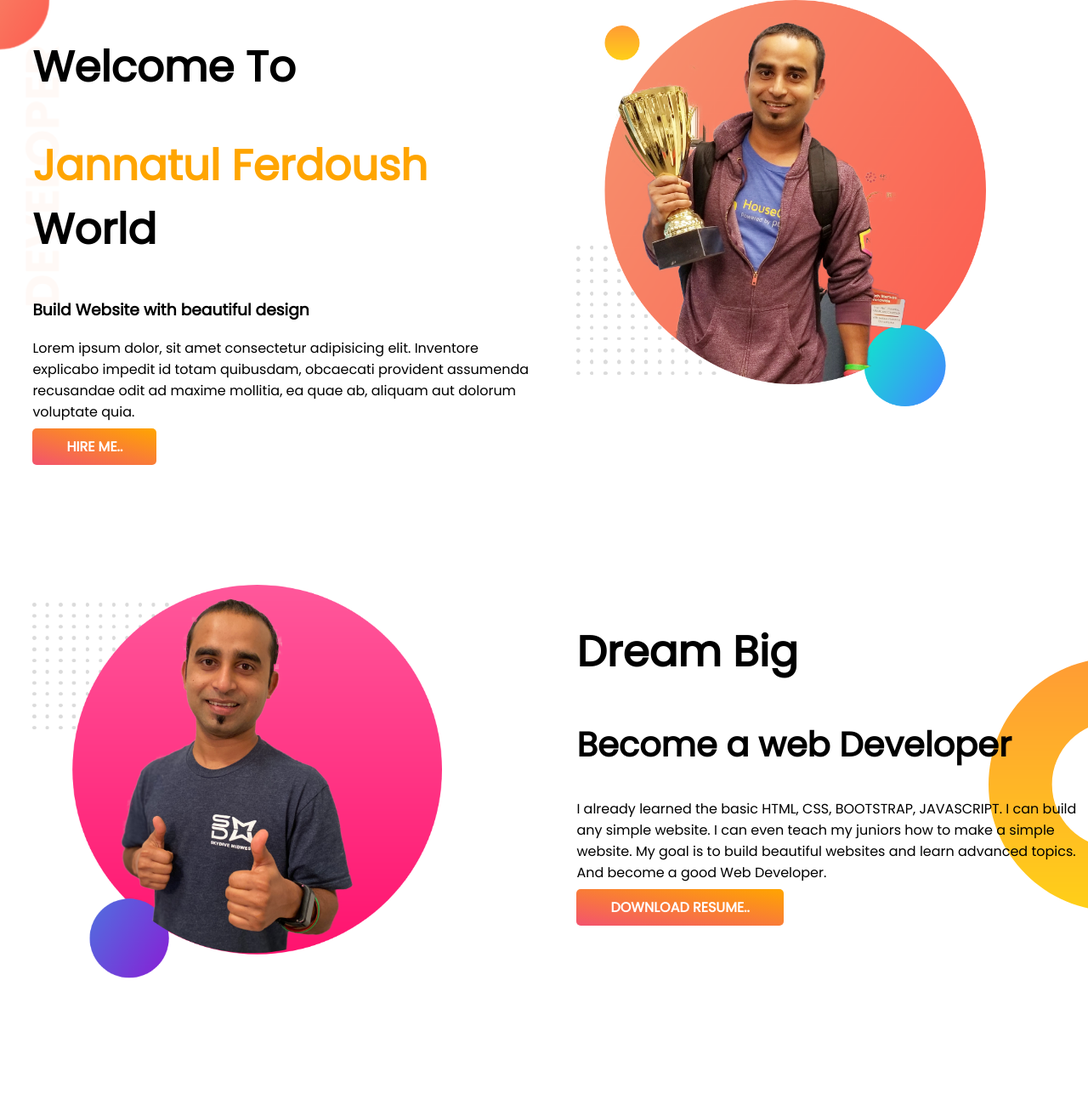
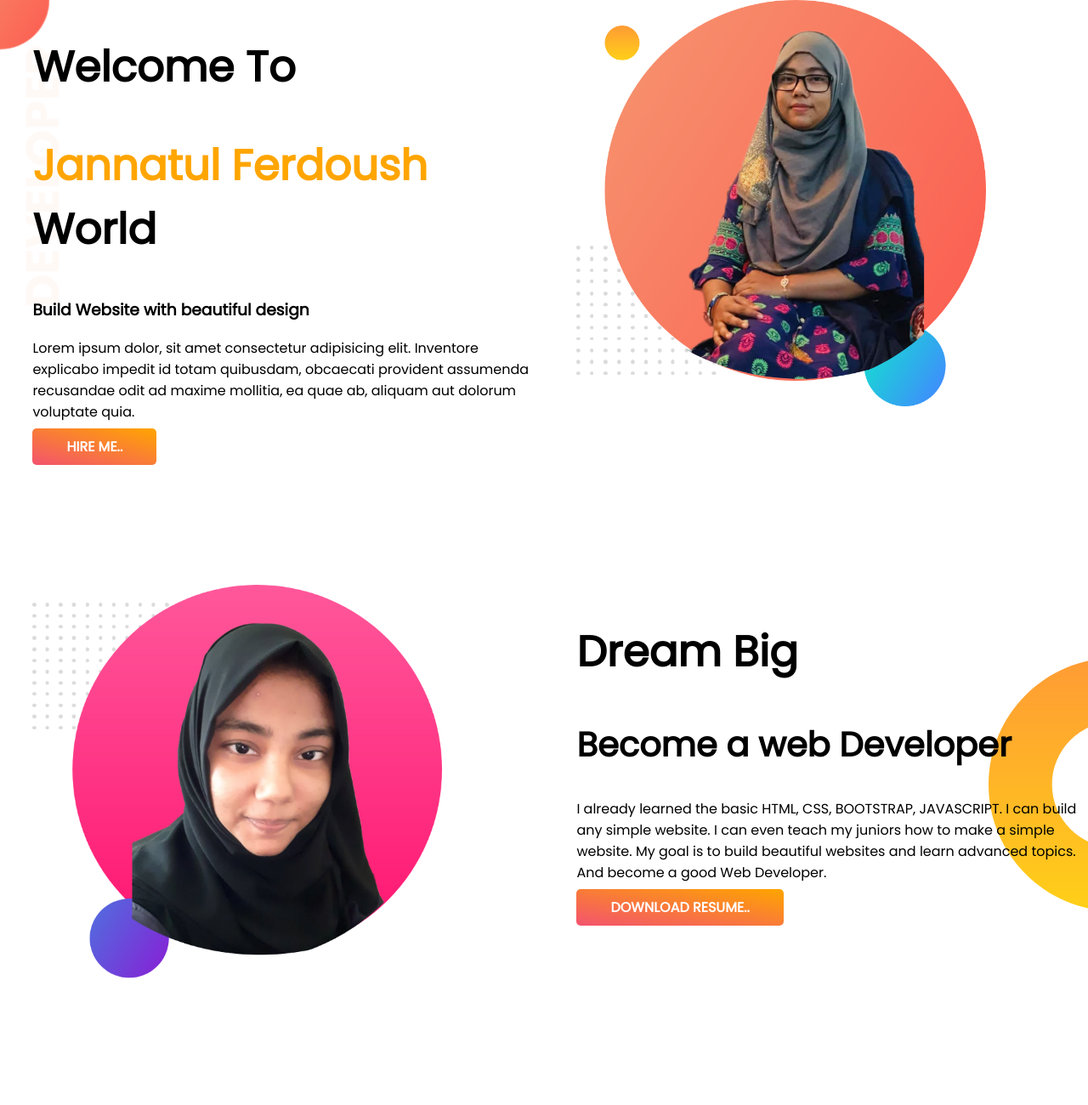
Before and after one commit to 9Jannat8/Module-4-Portfolio, a plain HTML site: page index.html in a window 1280 px wide. Shown: the top 1300 px of the page at 85% size. Drawn offline with Linux system fonts and the light colour scheme.

Commit message:
Replaced image

```diff
--- a/index.html
+++ b/index.html
@@ -36,7 +36,7 @@
         >
       </div>
       <div class="half-width">
-        <img src="./images/jhankar.png" alt="my image" />
+        <img src="./images/me2WithBg.png" alt="my image" />
       </div>
     </section>
     <!-- top-banner section end -->
@@ -44,7 +44,7 @@
     <!-- dream-big section start -->
     <section class="dream-big flexiable-container">
       <div class="half-width">
-        <img src="./images/jhankar2.png" alt="my image" />
+        <img src="./images/meWithBg.png" alt="my image" />
       </div>
       <div class="half-width">
         <h1>Dream Big</h1>
```
Also changed, not shown: images/jhankar.png (deleted), images/jhankar2.png (deleted), images/me2WithBg.png (added), images/meWithBg.png (added).
